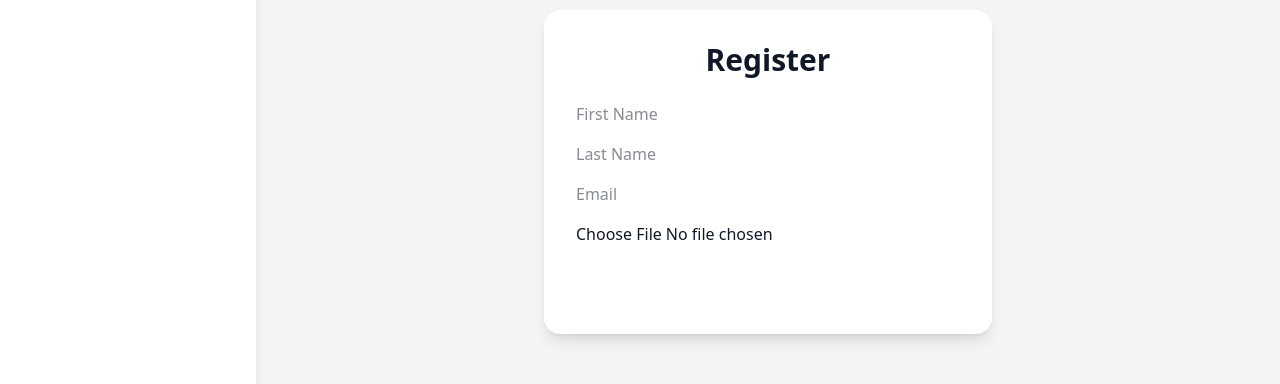
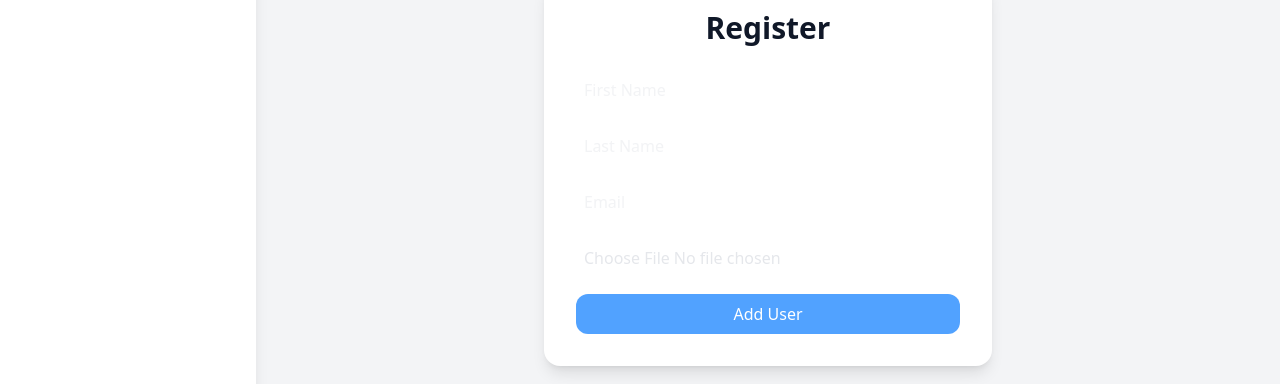
Before and after one commit to ShahidDS/game-time-tracker, a React (Vite) app in the folder client/: page / in a window 1280 px wide. Shown: the part 402-786 px from the top of the page. Built offline with nearby package versions, Linux system fonts and the light colour scheme; no server answers.

Commit message:
Update RegitsterForm.tsx

```diff
--- a/client/src/components/RegitsterForm.tsx
+++ b/client/src/components/RegitsterForm.tsx
@@ -67,31 +67,32 @@ export default function RegisterForm({ onSuccess }: RegisterFormProps) {
         placeholder="First Name"
         value={firstName}
         onChange={(e) => setFirstName(e.target.value)}
-        className="input"
+        className="input p-2 text-gray-200"
         required
       />
       <input
         placeholder="Last Name"
         value={lastName}
         onChange={(e) => setLastName(e.target.value)}
-        className="input"
+        className="input p-2 text-gray-200"
         required
       />
       <input
         placeholder="Email"
         value={email}
         onChange={(e) => setEmail(e.target.value)}
-        className="input"
+        className="input p-2 text-gray-200"
         required
       />
       <input
         type="file"
         accept="image/*"
+        className="file-input cursor-pointer p-2 text-gray-200"
         onChange={(e) => (photoRef.current = e.target.files?.[0] ?? null)}
       />
       <button
         type="submit"
-        className="bg-pinkyDark text-white rounded-xl px-4 py-2 hover:bg-pink-600"
+        className="bg-blue-400 text-white rounded-xl px-4 py-2 hover:bg-blue-500 cursor-pointer"
       >
         Add User
       </button>
```
